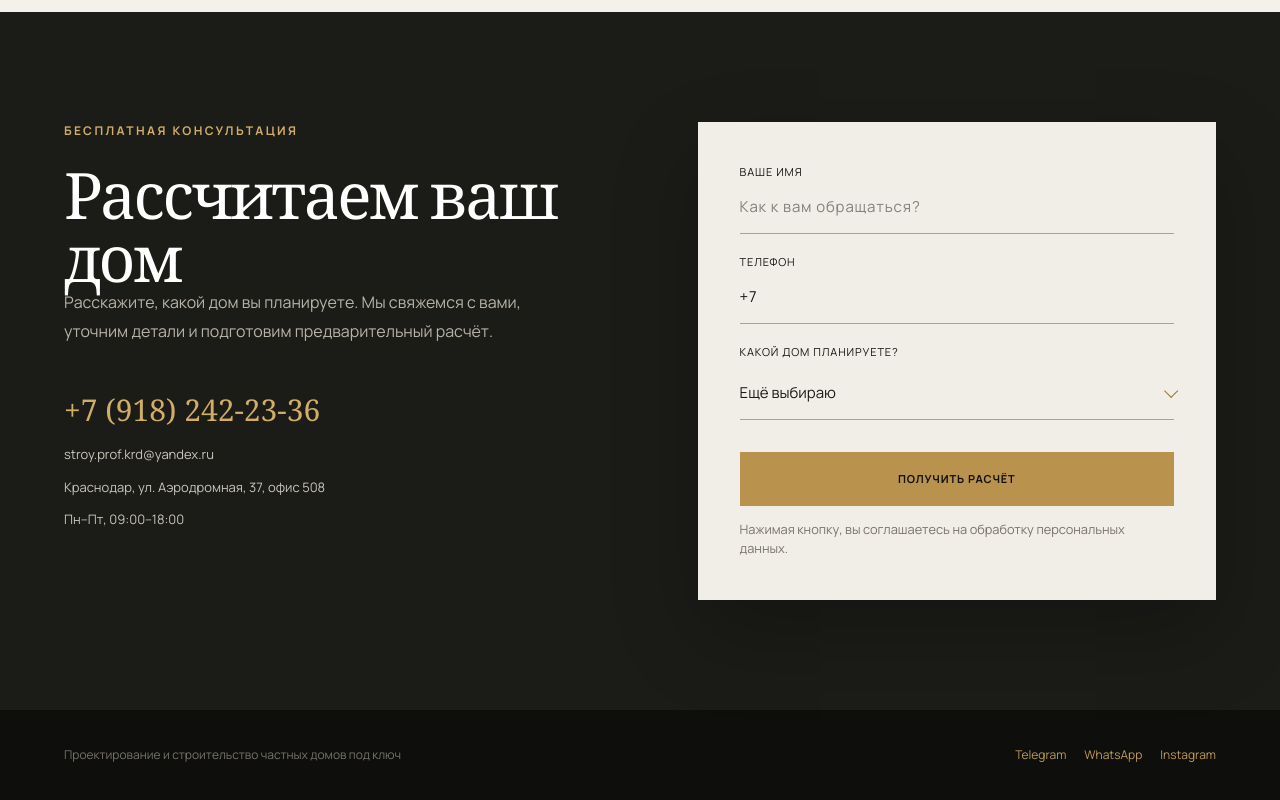
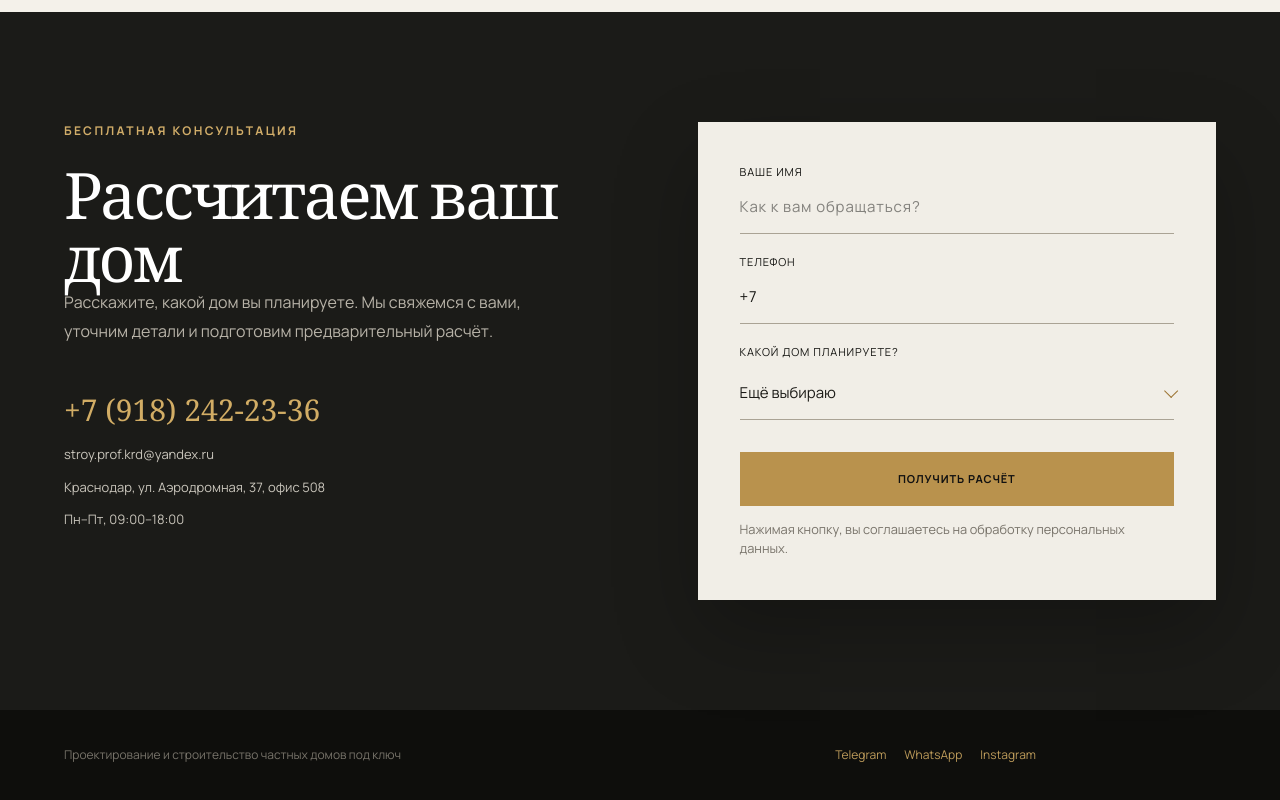
Before and after one commit to arutlistogannisan-art/elite-stroy-site, a Next.js app: page / in a window 1280 px wide. Shown: the part 5387-6187 px from the top of the page. Built offline with nearby package versions, Linux system fonts and the light colour scheme.

Commit message:
Prevent footer links from overlapping contact button

```diff
--- a/app/globals.css
+++ b/app/globals.css
@@ -261,3 +261,11 @@ footer{padding:36px 5vw;background:#0e0e0c;color:white;display:flex;align-items:
 .project-select-menu button.is-selected::after{content:"";position:absolute;right:16px;top:50%;width:7px;height:12px;border-right:1px solid #d7af62;border-bottom:1px solid #d7af62;transform:translateY(-65%) rotate(45deg)}
 @keyframes selectOpen{from{opacity:0;transform:translateY(-8px)}to{opacity:1;transform:translateY(0)}}
 @media(prefers-reduced-motion:reduce){.project-select summary i,.project-select-menu,.project-select-menu button{animation:none;transition:none}}
+
+/* Keep footer links clear of the floating contact button */
+@media(min-width:701px){
+  footer>div:last-child{margin-right:clamp(180px,14vw,250px)}
+}
+@media(max-width:700px){
+  footer>div:last-child{width:100%;justify-content:flex-start;gap:22px;padding-right:165px}
+}
```
Also changed, not shown: 3 other files (tests, documents, lock files or other folders).
